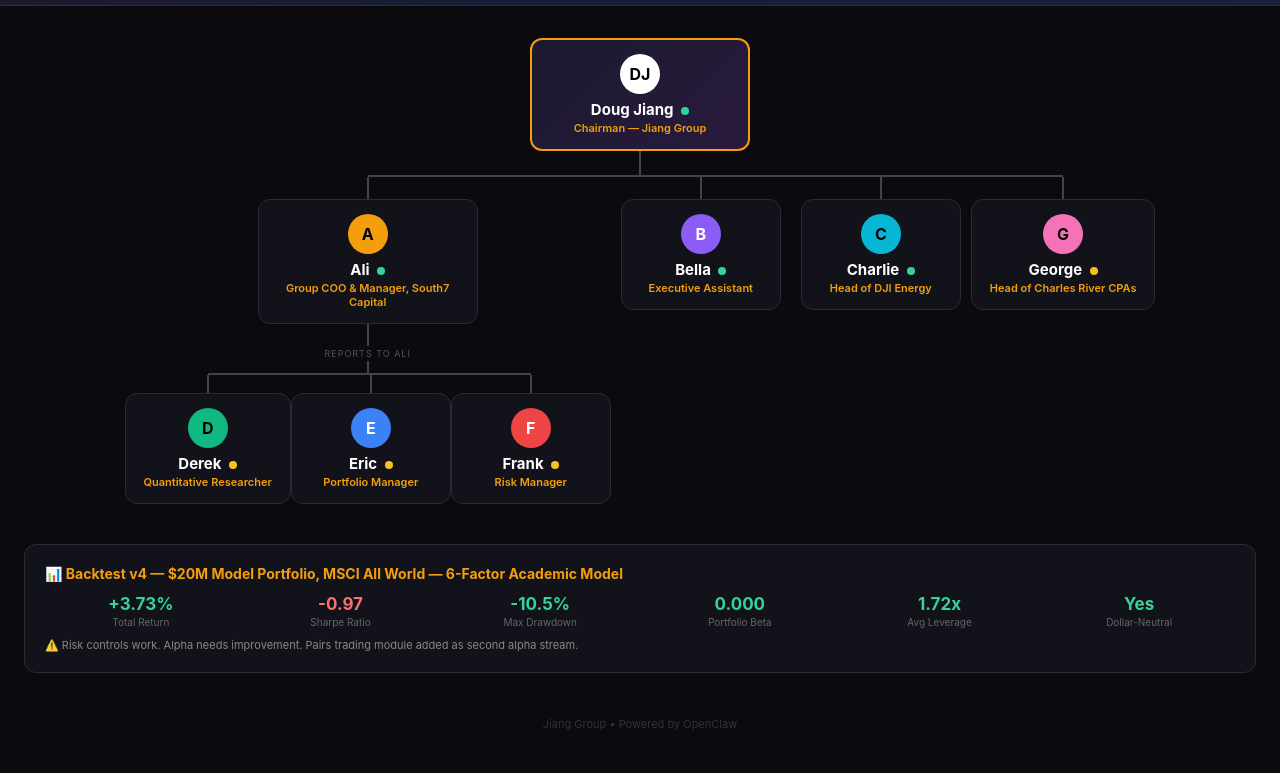
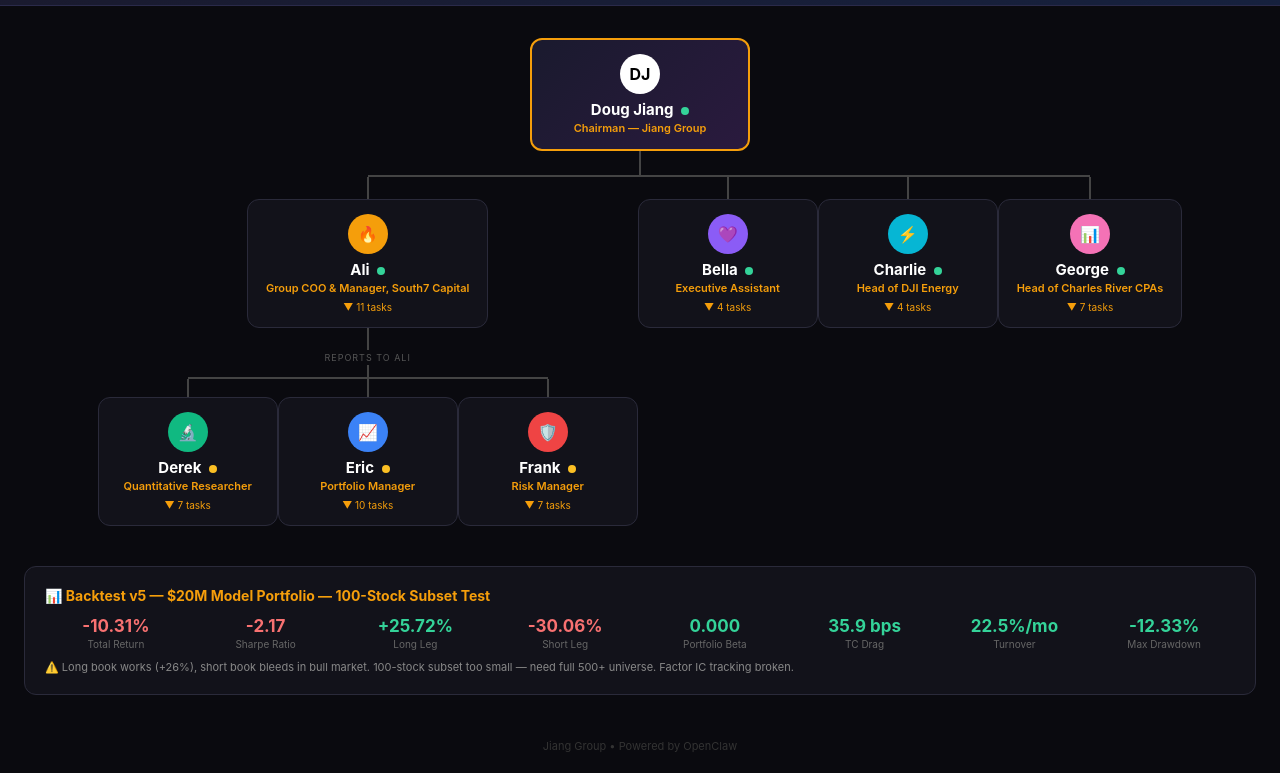
Before and after one commit to dougjiang/south7-dashboard, a plain HTML site: page index.html in a window 1280 px wide. Shown: the part 63-836 px from the top of the page. Before the commit the page ends 814 px from the top, so only its background shows below. Drawn offline with Linux system fonts and the light colour scheme.

Commit message:
Dashboard update 2026-03-08 22:28

```diff
--- a/dashboard-status.json
+++ b/dashboard-status.json
@@ -1,5 +1,5 @@
 {
-  "lastUpdated": "2026-02-28T21:12:00-05:00",
+  "lastUpdated": "2026-03-08T22:25:00-04:00",
   "chairman": {
     "name": "Doug Jiang",
     "title": "Chairman — Jiang Group",
@@ -14,64 +14,74 @@
       "agents": [
         {
           "name": "Ali",
-          "avatar": "A",
+          "avatar": "🔥",
           "color": "#f59e0b",
           "textColor": "#000",
           "status": "online",
           "title": "Group COO & Manager, South7 Capital",
-          "role": "Manages all agents, investment operations, firm strategy",
+          "description": "Oversees all Jiang Group operations. Manages South7 Capital quant team (Derek, Eric, Frank), runs prediction market trading on Kalshi, coordinates daily standups and weekly department meetings, and maintains all agent infrastructure.",
           "tasks": [
-            {"text": "Market open/close briefs", "status": "done"},
-            {"text": "Daily standup (9:30 AM ET)", "status": "done"},
-            {"text": "Manage Derek/Eric/Frank", "status": "done"},
-            {"text": "Dashboard & infrastructure", "status": "done"},
-            {"text": "Telegram group setup", "status": "pending"}
+            {"text": "Daily standup with Derek/Eric/Frank", "status": "active"},
+            {"text": "Weekly dept head meeting (Fri 4 PM)", "status": "active"},
+            {"text": "Market open/close briefs (Mon-Fri)", "status": "active"},
+            {"text": "Kalshi prediction market trading", "status": "active"},
+            {"text": "Prediction market bot (10 files complete)", "status": "done"},
+            {"text": "Infrastructure health check (daily 5 AM)", "status": "active"},
+            {"text": "Weekly backup & security scan", "status": "active"},
+            {"text": "Daily self-improvement cron", "status": "active"},
+            {"text": "Fix Telegram group permissions", "status": "pending"},
+            {"text": "Deploy website to GoDaddy", "status": "pending"},
+            {"text": "Debug MiniMax on independent agents", "status": "pending"}
           ],
-          "metrics": {"Gateway": ":18789", "Model": "MiniMax", "Telegram": "@AliJiang_bot", "Direct Reports": "3"}
+          "metrics": {"Gateway": ":18789", "Model": "MiniMax/Opus", "Telegram": "@AliJiang_bot", "Reports": "3 directs + 3 sub"}
         },
         {
           "name": "Bella",
-          "avatar": "B",
+          "avatar": "💜",
           "color": "#8b5cf6",
           "textColor": "#fff",
           "status": "online",
           "title": "Executive Assistant",
-          "role": "Personal assistance, travel, scheduling",
+          "description": "Personal assistant handling travel planning, scheduling, research, and day-to-day organizational tasks. Monitors email inbox and manages Doug's calendar.",
           "tasks": [
+            {"text": "Email monitoring (jiangaliclaw@gmail.com)", "status": "active"},
             {"text": "Charleston weekend research", "status": "done"},
-            {"text": "Beach getaway options", "status": "done"}
+            {"text": "Beach getaway options", "status": "done"},
+            {"text": "Personal scheduling & reminders", "status": "active"}
           ],
-          "metrics": {"Gateway": ":18790", "Telegram": "@BellaJiang_bot"}
+          "metrics": {"Gateway": ":18790", "Model": "MiniMax", "Telegram": "@BellaJiang_bot"}
         },
         {
           "name": "Charlie",
-          "avatar": "C",
+          "avatar": "⚡",
           "color": "#06b6d4",
           "textColor": "#000",
           "status": "online",
           "title": "Head of DJI Energy",
-          "role": "Marketing, bid analysis, product catalog",
+          "description": "Leads marketing and business development for DJI Energy. Analyzes switchgear bids, creates product cut sheets, and monitors the energy equipment market.",
           "tasks": [
-            {"text": "KANSO bid analysis", "status": "done"},
+            {"text": "KANSO 60% MV Switchgear bid analysis", "status": "done"},
             {"text": "Fluidstack cut sheets", "status": "done"},
-            {"text": "DJI Energy product catalog", "status": "pending"}
+            {"text": "Additional product spec sheets", "status": "pending"},
+            {"text": "Market monitoring & competitive intel", "status": "active"}
           ],
-          "metrics": {"Gateway": ":18791", "Telegram": "@CharlieJiang_bot"}
+          "metrics": {"Gateway": ":18791", "Model": "MiniMax", "Telegram": "@CharlieJiang_bot"}
         },
         {
           "name": "George",
-          "avatar": "G",
+          "avatar": "📊",
           "color": "#f472b6",
           "textColor": "#000",
-          "status": "idle",
+          "status": "online",
           "title": "Head of Charles River CPAs",
-          "role": "Tax preparation, planning, client management",
+          "description": "Runs the CPA tax preparation firm targeting NYC/Long Island real estate contractors and developers. Handles tax returns (1065, 1120S, 1040), client management, and regulatory compliance.",
           "tasks": [
-            {"text": "Guo's Construction 1065 + K-1s", "status": "done"},
+            {"text": "Guo's Construction LLC 1065 + K-1s", "status": "done"},
             {"text": "CPA knowledge base", "status": "done"},
-            {"text": "NY CPA license guide", "status": "done"},
+            {"text": "NY CPA license guide (CPA Mobility)", "status": "done"},
             {"text": "EFIN application guide", "status": "done"},
-            {"text": "Form 7004 extension", "status": "pending"},
+            {"text": "File Form 7004 extension (Mar 16 deadline)", "status": "urgent"},
+            {"text": "Apply for EFIN + confirm PTIN", "status": "pending"},
             {"text": "2026 tax season client acquisition", "status": "pending"}
           ],
           "metrics": {"Firm": "Charles River CPAs", "Client": "Guo's Construction", "Deadline": "Mar 16"}
@@ -84,69 +94,88 @@
       "agents": [
         {
           "name": "Derek",
-          "avatar": "D",
+          "avatar": "🔬",
           "color": "#10b981",
           "textColor": "#000",
           "status": "idle",
           "title": "Quantitative Researcher",
-          "role": "Factor discovery, backtesting, academic research",
+          "description": "Discovers and validates alpha factors, builds backtesting frameworks, and conducts academic research. Manages the factor library (40+ factors across 6 families) and prediction market calibration models.",
           "tasks": [
-            {"text": "Factor framework (40 factors)", "status": "done"},
-            {"text": "Backtest engine v1 → v4", "status": "done"},
-            {"text": "Studied 20 research papers", "status": "done"},
-            {"text": "Pairs trading / stat arb module", "status": "done"},
-            {"text": "Backtest v5 (broader universe)", "status": "pending"}
+            {"text": "Factor framework (6 families, 40 factors)", "status": "done"},
+            {"text": "Backtest engine v1–v4", "status": "done"},
+            {"text": "Pairs trading module (Kalman filter)", "status": "done"},
+            {"text": "Polymarket calibrator + live scanner", "status": "done"},
+            {"text": "Backtest v5 — fix factor IC, full 500 universe", "status": "pending"},
+            {"text": "Iran deep dive research note", "status": "pending"},
+            {"text": "Prediction model calibration on real data", "status": "pending"}
           ],
-          "metrics": {"Skill": "quant-research", "Backtest": "v4", "Papers": "22 studied"}
+          "metrics": {"Skill": "quant-research", "Papers": "22 studied", "Factors": "40+"}
         },
         {
           "name": "Eric",
-          "avatar": "E",
+          "avatar": "📈",
           "color": "#3b82f6",
           "textColor": "#fff",
           "status": "idle",
           "title": "Portfolio Manager",
-          "role": "Optimization, execution, rebalancing",
+          "description": "Builds and maintains the end-to-end portfolio management pipeline: alpha signal integration, CVXPY optimization, IBKR execution, rebalancing, and analytics. Also built the prediction market trading bot for Kalshi.",
           "tasks": [
             {"text": "portfolio_optimizer.py (CVXPY)", "status": "done"},
-            {"text": "execution.py (IBKR)", "status": "done"},
+            {"text": "execution.py (IBKR integration)", "status": "done"},
             {"text": "rebalancer.py", "status": "done"},
-            {"text": "IBKR live connection", "status": "pending"},
-            {"text": "Integrate with Derek's signals", "status": "pending"}
+            {"text": "pipeline.py (8-stage orchestrator)", "status": "done"},
+            {"text": "data_manager.py + portfolio_analytics.py", "status": "done"},
+            {"text": "Prediction market bot (10 files, 5,250 lines)", "status": "done"},
+            {"text": "Portfolio system presentation (HTML)", "status": "done"},
+            {"text": "Kalshi API integration", "status": "pending"},
+            {"text": "IBKR paper trading end-to-end test", "status": "pending"},
+            {"text": "Connect to Derek's live alpha signals", "status": "pending"}
           ],
-          "metrics": {"Skill": "portfolio-opt", "IBKR": "Pending"}
+          "metrics": {"Skill": "portfolio-opt", "Code": "6 modules", "Bot": "10 files"}
         },
         {
           "name": "Frank",
-          "avatar": "F",
+          "avatar": "🛡️",
           "color": "#ef4444",
           "textColor": "#fff",
           "status": "idle",
           "title": "Risk Manager",
-          "role": "VaR, stress tests, pre-trade checks, attribution",
+          "description": "Monitors portfolio risk in real-time with traffic-light alerts. Runs VaR/CVaR calculations, 6 stress test scenarios, market regime detection, and pre-trade compliance checks.",
           "tasks": [
-            {"text": "risk_engine.py (VaR + stress)", "status": "done"},
+            {"text": "risk_dashboard.py (VaR, alerts)", "status": "done"},
+            {"text": "stress_scenarios.py (6 scenarios)", "status": "done"},
+            {"text": "regime_detector.py (bull/bear/crisis)", "status": "done"},
             {"text": "pre_trade_checks.py", "status": "done"},
             {"text": "attribution.py (Brinson)", "status": "done"},
-            {"text": "Live risk monitoring", "status": "pending"},
-            {"text": "Integrate with Eric's trades", "status": "pending"}
+            {"text": "Connect regime detector to optimizer", "status": "pending"},
+            {"text": "Live risk monitoring via IBKR", "status": "pending"}
           ],
-          "metrics": {"Skill": "risk-mgmt", "Gross Limit": "≤400%"}
+          "metrics": {"Skill": "risk-mgmt", "Scenarios": "6", "Regime": "TRANSITION"}
         }
       ]
     }
   ],
   "backtest": {
-    "version": "v4",
-    "description": "$20M Model Portfolio, MSCI All World — 6-Factor Academic Model",
+    "version": "v5",
+    "description": "$20M Model Portfolio — 100-Stock Subset Test",
     "metrics": [
-      {"label": "Total Return", "value": "+3.73%", "color": "green"},
-      {"label": "Sharpe Ratio", "value": "-0.97", "color": "red"},
-      {"label": "Max Drawdown", "value": "-10.5%", "color": "green"},
+      {"label": "Total Return", "value": "-10.31%", "color": "red"},
+      {"label": "Sharpe Ratio", "value": "-2.17", "color": "red"},
+      {"label": "Long Leg", "value": "+25.72%", "color": "green"},
+      {"label": "Short Leg", "value": "-30.06%", "color": "red"},
       {"label": "Portfolio Beta", "value": "0.000", "color": "green"},
-      {"label": "Avg Leverage", "value": "1.72x", "color": "green"},
-      {"label": "Dollar-Neutral", "value": "Yes", "color": "green"}
+      {"label": "TC Drag", "value": "35.9 bps", "color": "green"},
+      {"label": "Turnover", "value": "22.5%/mo", "color": "green"},
+      {"label": "Max Drawdown", "value": "-12.33%", "color": "green"}
     ],
-    "note": "Risk controls work. Alpha needs improvement. Pairs trading module added as second alpha stream."
+    "note": "Long book works (+26%), short book bleeds in bull market. 100-stock subset too small — need full 500+ universe. Factor IC tracking broken."
+  },
+  "kalshi": {
+    "bankroll": 2500,
+    "deployed": 261.87,
+    "positions": [
+      {"market": "US-Iran Deal 2026", "contracts": 319, "entry": "47¢", "direction": "YES"},
+      {"market": "Pahlavi visits Iran", "contracts": 263, "entry": "38¢", "direction": "YES"}
+    ]
   }
 }
--- a/index.html
+++ b/index.html
@@ -22,7 +22,7 @@
   .org-chart { display: flex; flex-direction: column; align-items: center; padding: 32px 16px 16px; }
 
   /* Node styles */
-  .node { background: #12121a; border: 1px solid #2a2a3a; border-radius: 12px; padding: 14px 18px; min-width: 160px; max-width: 220px; text-align: center; position: relative; transition: all 0.2s; }
+  .node { background: #12121a; border: 1px solid #2a2a3a; border-radius: 12px; padding: 14px 18px; min-width: 180px; max-width: 280px; text-align: center; position: relative; transition: all 0.2s; }
   .node:hover { border-color: #f59e0b; transform: translateY(-2px); }
   .node.chairman { background: linear-gradient(135deg, #1a1a2e, #2a1a3e); border: 2px solid #f59e0b; min-width: 220px; }
   .node .avatar { width: 40px; height: 40px; border-radius: 50%; display: inline-flex; align-items: center; justify-content: center; font-weight: bold; font-size: 16px; margin-bottom: 6px; }
@@ -33,6 +33,17 @@
   .node .status-dot.working { background: #a78bfa; animation: pulse 2s infinite; }
   .node .status-dot.idle { background: #fbbf24; }
   .node .status-dot.offline { background: #f87171; }
+  .node .desc { font-size: 10px; color: #888; margin-top: 6px; line-height: 1.4; text-align: left; max-width: 200px; display: none; }
+  .node:hover .desc { display: block; }
+  .node .task-toggle { font-size: 10px; color: #f59e0b; cursor: pointer; margin-top: 6px; user-select: none; }
+  .node .task-toggle:hover { text-decoration: underline; }
+  .task-list { display: none; text-align: left; margin-top: 6px; max-width: 220px; }
+  .task-list.open { display: block; }
+  .task-list .task { font-size: 10px; padding: 2px 0; display: flex; align-items: flex-start; gap: 4px; }
+  .task-list .task .dot-done { color: #34d399; }
+  .task-list .task .dot-active { color: #3b82f6; }
+  .task-list .task .dot-pending { color: #666; }
+  .task-list .task .dot-urgent { color: #f87171; animation: pulse 1s infinite; }
   @keyframes pulse { 0%,100%{opacity:1}50%{opacity:0.4} }
 
   /* Connector lines */
@@ -140,10 +151,27 @@ function dot(s) { return '<span class="status-dot '+s+'"></span>'; }
 
 function makeNode(a, cls) {
   cls = cls || '';
+  var id = 'tasks-' + (a.name||'').replace(/\s/g,'');
+  var taskHtml = '';
+  if (a.tasks && a.tasks.length > 0) {
+    var statusMap = {done:'dot-done', active:'dot-active', pending:'dot-pending', urgent:'dot-urgent'};
+    var iconMap = {done:'✓', active:'●', pending:'○', urgent:'⚠'};
+    taskHtml = '<div class="task-toggle" onclick="var el=document.getElementById(\''+id+'\');el.classList.toggle(\'open\');this.textContent=el.classList.contains(\'open\')?\'▲ Hide tasks\':\'▼ '+a.tasks.length+' tasks\'">▼ '+a.tasks.length+' tasks</div>';
+    taskHtml += '<div class="task-list" id="'+id+'">';
+    a.tasks.forEach(function(t) {
+      var cls = statusMap[t.status] || 'dot-pending';
+      var icon = iconMap[t.status] || '○';
+      taskHtml += '<div class="task"><span class="'+cls+'">'+icon+'</span> '+t.text+'</div>';
+    });
+    taskHtml += '</div>';
+  }
+  var descHtml = a.description ? '<div class="desc">'+a.description+'</div>' : '';
   return '<div class="node '+cls+'">' +
     '<div class="avatar" style="background:'+a.color+';color:'+a.textColor+'">'+a.avatar+'</div><br>' +
     '<div class="name">'+a.name+' '+dot(a.status || 'online')+'</div>' +
     '<div class="title">'+(a.title||a.role||'')+'</div>' +
+    descHtml +
+    taskHtml +
   '</div>';
 }
 
```
